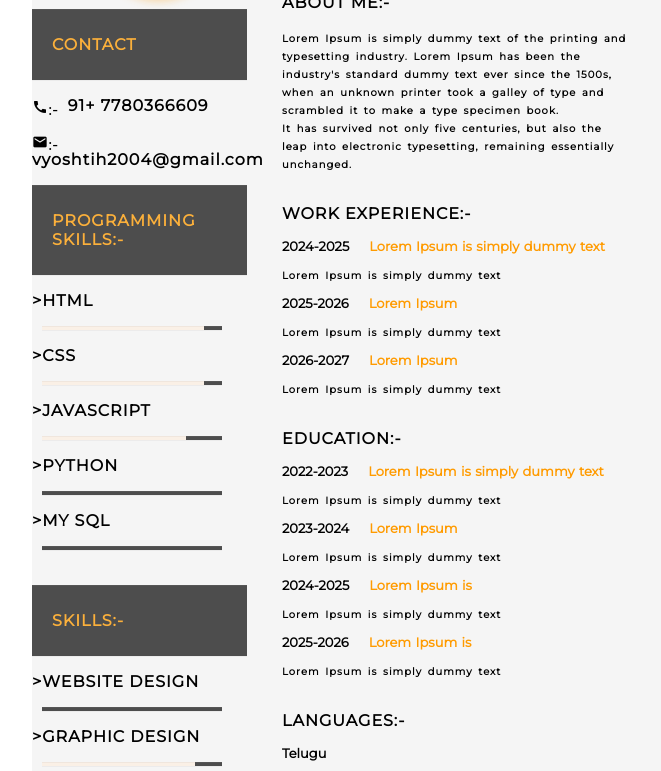
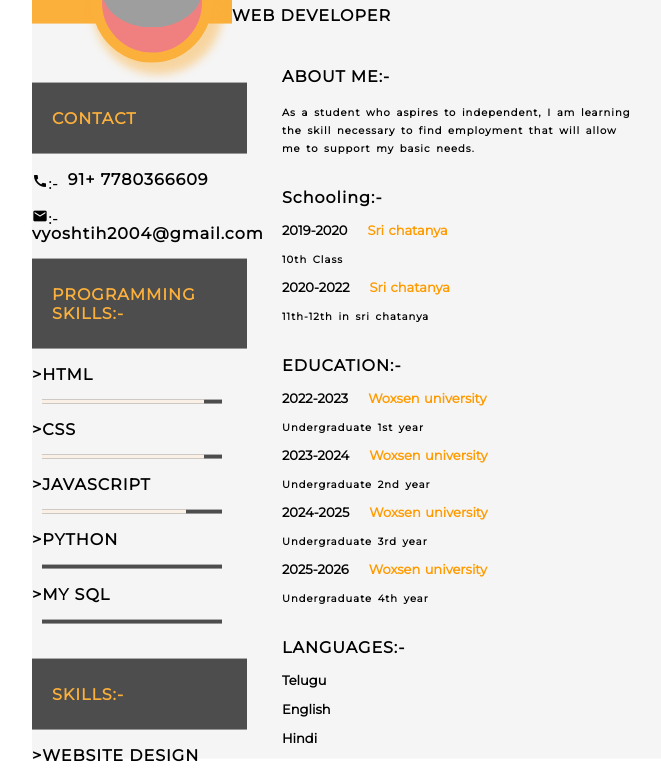
Before and after one commit to yoshith25/weblab, a plain HTML site: page resume.html in a window 1280 px wide. Shown: the part 219-990 px from the top of the page, without its empty margins (386-1047 px from the left). Drawn offline with Linux system fonts and the light colour scheme; grey boxes are pictures that could not be loaded.

Commit message:
Update resume.html

```diff
--- a/resume.html
+++ b/resume.html
@@ -99,50 +99,46 @@
             <h2>ABOUT ME:- <i calss="material-icons icons3" style="font-size: 28px!important;
                 "></i></h2>
             <p class="p2">
-                Lorem Ipsum is simply dummy text of the printing and typesetting industry. Lorem Ipsum has been the industry's standard dummy text ever since the 1500s, when an unknown printer took a galley of type and scrambled it to make a type specimen book.<br> It has survived not only five centuries, but also the leap into electronic typesetting, remaining essentially unchanged.
-                </p>
+                As a student who aspires to independent, I am learning the skill necessary to find employment that will allow me to support my basic needs.
         </div>
 
         <div class="box-2">
-            <h2>WORK EXPERIENCE:-<i calss="material-icons icons3"></i></h2>
-            <p class="p3">2024-2025<span>Lorem Ipsum is simply dummy text </span></p>
+            <h2>Schooling:-<i calss="material-icons icons3"></i></h2>
+            <p class="p3">2019-2020<span>Sri chatanya  </span></p>
             <p class="p2">
-                Lorem Ipsum is simply dummy text
+                10th Class
             </p>
 
-            <p class="p3">2025-2026<span>Lorem Ipsum  </span></p>
+            <p class="p3">2020-2022<span>Sri chatanya  </span></p>
             <p class="p2">
-                Lorem Ipsum is simply dummy text
+                11th-12th in sri chatanya
             </p>
 
-            <p class="p3">2026-2027<span>Lorem Ipsum  </span></p>
-            <p class="p2">
-                Lorem Ipsum is simply dummy text
-            </p>
+
 
         </div>
 
 
         <div class="box-2">
             <h2>EDUCATION:-<i calss="material-icons icons3"></i></h2>
-            <p class="p3">2022-2023<span>Lorem Ipsum is simply dummy text </span></p>
+            <p class="p3">2022-2023<span>Woxsen university</span></p>
             <p class="p2">
-                Lorem Ipsum is simply dummy text
+                Undergraduate 1st year
             </p>
 
-            <p class="p3">2023-2024<span>Lorem Ipsum  </span></p>
+            <p class="p3">2023-2024<span>Woxsen university</span></p>
             <p class="p2">
-                Lorem Ipsum is simply dummy text
+                Undergraduate 2nd year
             </p>
 
-            <p class="p3">2024-2025<span>Lorem Ipsum  is</span></p>
+            <p class="p3">2024-2025<span>Woxsen university</span></p>
             <p class="p2">
-                Lorem Ipsum is simply dummy text
+                Undergraduate 3rd year
             </p>
 
-            <p class="p3">2025-2026<span>Lorem Ipsum  is</span></p>
+            <p class="p3">2025-2026<span>Woxsen university</span></p>
             <p class="p2">
-                Lorem Ipsum is simply dummy text
+                Undergraduate 4th year
             </p>
         </div>
 
```
